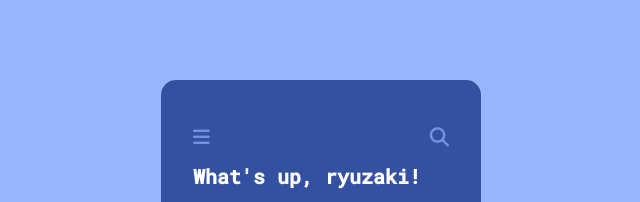
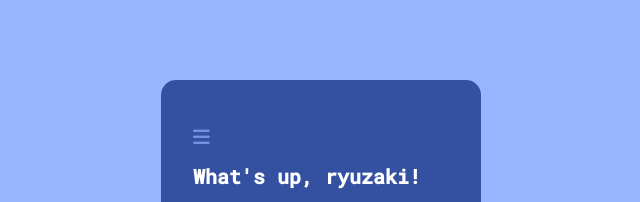
Before and after one commit to ryuzaki979/JavaScript-Projects-2021, a plain HTML site: page Todo-App/index.html in a window 1280 px wide. Shown: the top 202 px of the page, 319-959 px from the left. Drawn offline with Linux system fonts and the light colour scheme.

Commit message:
Update index.html

```diff
--- a/Todo-App/index.html
+++ b/Todo-App/index.html
@@ -16,9 +16,6 @@
             <header>
                 <button class="button hamburger-button" id="hamburger-button">
                     <i class="fa fa-bars"></i>
-                </button>
-                <button class="button search-button">
-                    <i class="fa fa-search"></i>
                 </button>
             </header>
             <h1 class="greetings">What's up, <span id="profile-name">ryuzaki</span>!</h1>
```
